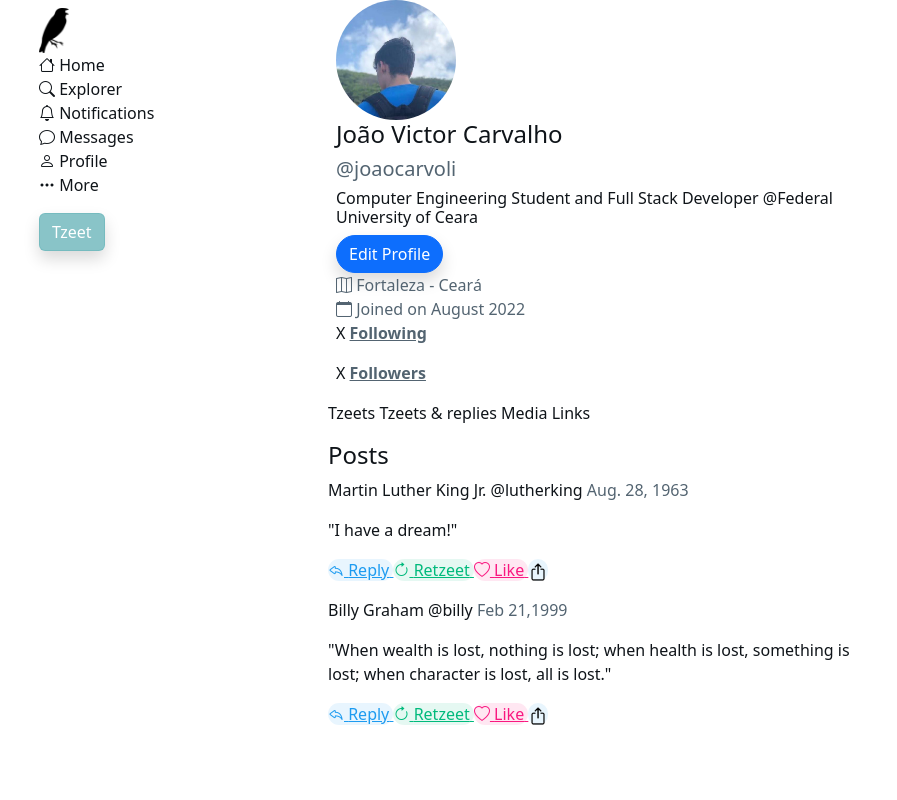
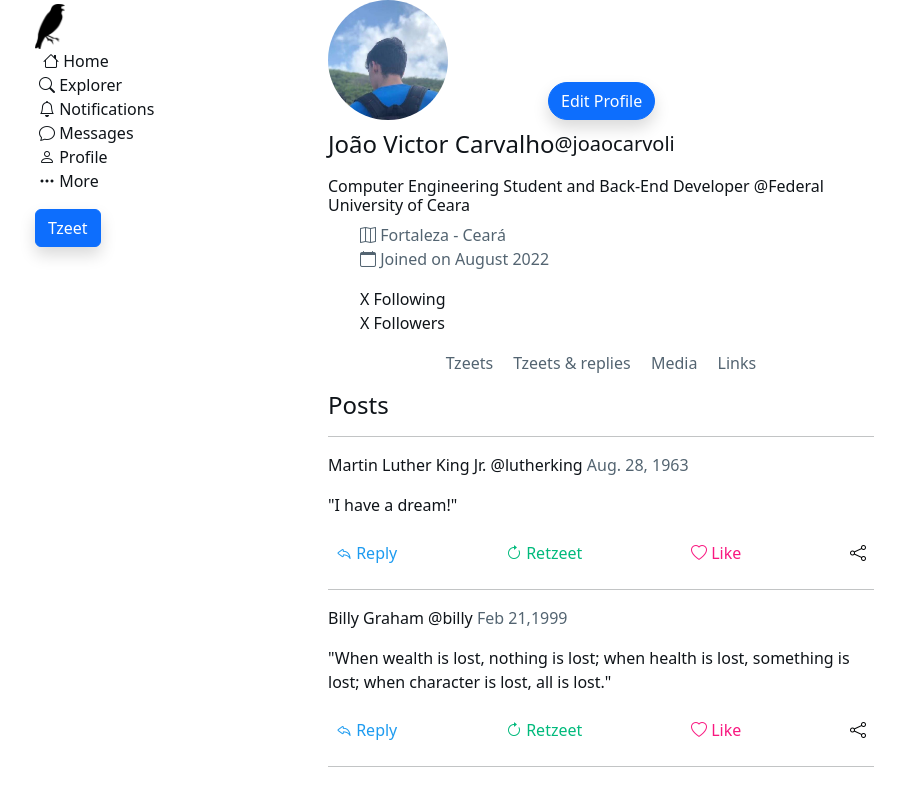
Before and after one commit to joaocarvoli-university/web, a plain HTML site: page index.html in a window 1280 px wide. Shown: the whole page, without its empty margins (39-936 px from the left). Drawn offline with nearby package versions, Linux system fonts and the light colour scheme.

Commit message:
Correcting the CSS classes and updating the HTML structure

```diff
--- a/assets/css/style.css
+++ b/assets/css/style.css
@@ -1,134 +1,98 @@
+/* General styles */
 body {
   background-color: rgb(255, 255, 255);
   color: rgb(15,20,25);
 }
 
-/* NAVIGATION */
-div.navigation_publications {
-  background-color: rgb(255, 255, 255);
-  color: rgb(15,20,25);
+ul {
+  list-style-type: none;
 }
 
-ul.navigation_publications {
-  list-style-type: none;
+a {
+  color: rgb(15,20,25);
+  text-decoration: none
+}
+
+a:hover {
+  color: rgb(15,20,25);
+  text-decoration: none;
+}
+
+/* Navbar */
+
+.navbar_actions {
   margin: 1;
   padding: 0;
-  text-align: left;
 }
 
-li.navigation_publications {
-  color: rgb(83, 100, 113);
+.navigation_publications_actions {
+  display: flex;
+  justify-content: space-around;
 }
 
-a.navigation_publications_links {
+
+.navbar_links {
   text-decoration: none;
   border-radius: 15px;
   color: rgb(15,20,25);
+  align-items: center;
 }
 
-a.navigation_publications_links:hover {
+.navbar_links:hover {
   background-color: rgba(15, 25, 20, 0.1);
+  color: rgb(15,20,25);
   font-weight: bold;
 }
 
 
-/*PROFILE*/
-img.profile {
-    border-radius: 50%;
+/* User profile */
+
+.profile_section {
+
 }
 
-h4.profile {
-  color: rgb(15, 20, 25);
+.profile {
+  display: flex;
+  align-items: center;
+  flex-wrap: wrap;
+  row-gap: 10px;
+}
+
+.profile_bar {
+  display: flex;
+  justify-content: space-between;
+  align-items: flex-end;
+  gap: 100px;
+}
+
+.user_info {
+  color: rgb(83, 100, 113);
+}
+
+.user_stats:hover {
+  font-weight: bold;
 }
 
 h5.profile {
   color: rgb(83, 100, 113);
 }
 
-h6.profile {
-  color: rgb(15, 20, 25);
-}
-
-div.stats {
-color: rgb(15,20,25);
-}
-
-li.stats {
-  color: rgb(15, 20, 25);
-  font-weight: bold;
-}
-
-a.stats {
-  color: rgb(83, 100, 113);
-  font-weight: bold;
-}
-
-a.stats:hover {
-  text-decoration: underline;
-}
-
-/* POST' ACTIONS */
-
-a.actions_links {
+.navigation_publications_links {
   color: rgb(83, 100, 113);
 }
 
-a.actions_links_reply_share {
-  background-color: rgba(29, 155, 240, 0.1);
-  color: rgba(29, 155, 240, 1);
-  border-radius: 15px;
+.navigation_publications_links:hover {
+  background-color: rgba(83, 100, 113, 0.279);
 }
 
-a.actions_links_reply_share:hover {
-  font-weight: bold;
-  background-color: rgba(29, 156, 240, 0.085);
-  color: rgba(29, 156, 240, 0.307);
-}
+/* Post */
 
-a.actions_links_retzeet {
-  background-color: rgba(0, 186, 124, 0.1);
-  color: rgba(0, 186, 124, 1);
-  border-radius: 15px;
-}
-
-a.actions_links_retzeet:hover {
-  background-color: rgba(0, 186, 124, 0.085);
-  color: rgba(0, 186, 124, 0.307);
-  font-weight: bold;
-}
-
-a.actions_links_like {
-  background-color: rgba(249, 24, 128, 0.1);
-  color: rgba(249, 24, 128, 1);
-  border-radius: 15px;
-}
-
-a.actions_links_like:hover {
-  background-color: rgba(249, 24, 128, 0.085);
-  color: rgba(249, 24, 128, 0.307);
-  font-weight: bold;
-}
-
-/* TZEET */
-
-button.tzeet {
-  background-color: rgba(34, 144, 152, 0.534);
-  border-color:rgba(34, 144, 152, 0.174);
-  margin: 0;
-}
-
-button.tzeet:hover {
-  background-color: rgb(34, 144, 152);
-  border-color: rgb(34, 144, 152);
-  margin: 0;
-}
-
-p.tzeet_content:hover {
+.tzeet_content:hover {
   background-color: rgba(230, 201, 38, 0.264);
   border-radius: 15px;
 }
 
-p.tzeet_info {
+.tzeet_info {
   color: rgb(15, 20, 25);
 }
 
@@ -136,16 +100,66 @@ span.tzeet_info {
   color: rgb(83, 100, 113);
 }
 
-/* USER'S TZEET */
-
-a.user_reference {
+.user_reference {
   margin: 1;
-  text-decoration: none;
   color:rgb(15, 20, 25);
 }
 
-a.user_reference:hover {
-  text-decoration: underline;
+.user_reference:hover {
   font-weight: bold;
-  text-decoration: none;
 }
+
+/* Post actions */
+
+.actions {
+  display: flex;
+  justify-content: space-between;
+  align-items: flex-start;
+}
+
+.actions_links {
+  color: rgb(83, 100, 113);
+}
+
+.actions_links_reply_share {
+  /*background-color: rgba(29, 155, 240, 0.1);*/
+  color: rgba(29, 155, 240, 1);
+}
+
+.actions_links_reply_share:hover {
+  font-weight: bold;
+  background-color: rgba(29, 156, 240, 0.085);
+  color: rgba(29, 156, 240, 0.307);
+}
+
+.actions_links_retzeet {
+  /*background-color: rgba(0, 186, 124, 0.1);*/
+  color: rgba(0, 186, 124, 1);
+}
+
+.actions_links_retzeet:hover {
+  background-color: rgba(0, 186, 124, 0.085);
+  color: rgba(0, 186, 124, 0.307);
+  font-weight: bold;
+}
+
+.actions_links_like {
+  /*background-color: rgba(249, 24, 128, 0.1);*/
+  color: rgba(249, 24, 128, 1);
+}
+
+.actions_links_like:hover {
+  background-color: rgba(249, 24, 128, 0.085);
+  color: rgba(249, 24, 128, 0.307);
+  font-weight: bold;
+}
+
+.actions_links_share {
+  /*background-color: rgba(7, 12, 16, 0.225);*/
+  color: rgb(0, 2, 3);
+}
+
+.actions_links_share:hover {
+  font-weight: bold;
+  background-color: rgba(7, 12, 16, 0.178);
+}
--- a/index.html
+++ b/index.html
@@ -14,94 +14,97 @@
   <body>
     <div class="container">
       <div class="row">
-        <div class="col-3 text-left p-1 m-1">
+        <div class="col-3 p-1">
           <div class="navigation_publications">
             <img class="tiziu" src="assets/images/icons/tiziu.png" alt="Tiziu" width="30">
-            <ul class="navigation_publications">
+            <ul class="navbar_actions">
               <li>
-                <a href="#home" class="navigation_publications_links">
+                <a href="#home" class="navbar_links p-2">
                   <i class="bi bi-house"></i>
                   <span>Home</span>
                 </a>
               </li>
               <li>
-                <a href="#explorer" class="navigation_publications_links">
+                <a href="#explorer" class="navbar_links p-1">
                   <i class="bi bi-search"></i>
                   <span>Explorer</span>
                 </a>
               </li>
               <li>
-                <a href="#notifications" class="navigation_publications_links">
+                <a href="#notifications" class="navbar_links p-1">
                   <i class="bi bi-bell"></i>
                   <span>Notifications</span>
                 </a>
               </li>
               <li>
-                <a href="#messages" class="navigation_publications_links">
+                <a href="#messages" class="navbar_links p-1">
                   <i class="bi bi-chat"></i>
                   <span>Messages</span>
                 </a>
               </li>
               <li>
-                <a href="#profile" class="navigation_publications_links">
+                <a href="#profile" class="navbar_links p-1">
                   <i class="bi bi-person"></i>
                   <span>Profile</span>
                 </a>
               </li>
               <li>
-                <a href="#more" class="navigation_publications_links">
+                <a href="#more" class="navbar_links p-1">
                   <i class="bi bi-three-dots"></i>
                   <span>More</span>
                 </a>
               </li>
             </ul>
             <div class="tzeet">
-              <button class="shadow btn btn-primary tzeet">Tzeet</button>
+              <button class="shadow btn btn-primary rounded2 profile_bar_item">Tzeet</button>
             </div>
           </div>
         </div>
         <div class="col-6">
+          <div class="profile_section">
             <div class="profile">
-            <img class="profile" src="assets/images/profile.jpeg" alt="Profile user photo" width="120">
-            <h4 class="profile">João Victor Carvalho</h4>
-            <h5 class="profile" >@joaocarvoli</h5>
-            <h6 class="profile" >Computer Engineering Student and Full Stack Developer @Federal University of Ceara</h6>
-            <a href="#edit_profile">
-              <button type="button" class="shadow btn btn-primary rounded-pill" >Edit Profile</button>
+              <div class="profile_bar">
+                <img id="image_profile" class="profile profile_bar_item rounded-circle" src="assets/images/profile.jpeg" alt="Profile user photo" width="120">
+                <a id="edit_profile" href="#edit_profile">
+                  <button type="button" class="shadow btn btn-primary rounded-pill profile_bar_item" >Edit Profile</button>
                 </a>
               </div>
+              <h4 id="user_complete_name">João Victor Carvalho</h4>
+              <h5 id="username">@joaocarvoli</h5>
+              <h6 id="user_bio">Computer Engineering Student and Back-End Developer @Federal University of Ceara</h6>
+            </div>
 
-          <ul class="navigation_publications">
-            <li class="navigation_publications">
+            <ul class="user_info">
+              <li>
                 <i class="bi bi-map"></i>
                 <span>Fortaleza - Ceará</span>
               </li>
-            <li class="navigation_publications">
+              <li>
                 <i class="bi bi-calendar"></i>
                 <span>Joined on August 2022</span>
               </li>
+            </ul>
+            <ul>
+              <li>
+                <span>X <a class="user_stats" href="#following">Following</a></span>
+              </li>
+              <li>
+                <span>X <a class="user_stats" href="#followers">Followers</a></span>
+              </li>
+            </ul>
 
-            <div class="stats">
-              <dl> X <a class="stats">Following</a></dl>
-              <dl> X <a class="stats">Followers</a></dl>
-            </div>
-          </ul>
+            <div class="navigation_publications_actions">
+              <p>
+                <a class="navigation_publications_links p-2" href="#tzeets">Tzeets</a>
+                <a class="navigation_publications_links p-2" href="#replies">Tzeets & replies</a>
+                <a class="navigation_publications_links p-2" href="#media">Media</a>
+                <a class="navigation_publications_links p-2" href="#links">Links</a>
+              </p>
             </div>
           </div>
-      <div class="row">
-        <div class="col-3"></div>
-        <div class="col-6">
-          <div class="navigation_publications">
-            <p>
-              <a class="navigation_publications_links" href="">Tzeets</a>
-              <a class="navigation_publications_links" href="">Tzeets & replies</a>
-              <a class="navigation_publications_links" href="">Media</a>
-              <a class="navigation_publications_links" href="">Links</a>
-            </p>
-          </div>
-
           <div>
             <h4>Posts</h4>
+            <hr>
             <div class="tzeet">
               <p class="tzeet_info">
                 Martin Luther King Jr. <a href="" class="user_reference"> @lutherking</a> <span class="tzeet_info">Aug. 28, 1963</span>
@@ -110,25 +113,24 @@
                 "I have a dream!"
               </p>
               <p class="actions">
-                <a class="actions_links_reply_share" href="">
+                <a class="actions_links_reply_share p-sm-2" href="">
                   <i class="bi bi-reply"></i>
                   <span>Reply</span>
                 </a>
-                <a class="actions_links_retzeet" href="">
+                <a class="actions_links_retzeet p-sm-2" href="">
                   <i class="bi bi-arrow-clockwise"></i>
                   <span>Retzeet</span>
                 </a>
-                <a class="actions_links_like" href="">
+                <a class="actions_links_like p-sm-2" href="">
                   <i class="bi bi-heart"></i>
                   <span>Like</span>
                 </a>
-                <a class="actions_links_reply_share" href="">
-                  <i class="bi bi-send"></i>
-                  <img src="/assets/images/icons/share.png"  width=20>
+                <a class="actions_links_share p-sm-2" href="">
+                  <i class="bi bi-share"></i>
                 </a>
               </p>
             </div>
-
+            <hr>
             <div class="tzeet">
               <p class="tzeet_info">
                 Billy Graham <a href="" class="user_reference"> @billy</a> <span class="tzeet_info">Feb 21,1999</span>
@@ -137,27 +139,29 @@
                 "When wealth is lost, nothing is lost; when health is lost, something is lost; when character is lost, all is lost."
               </p>
               <p class="actions">
-                <a class="actions_links_reply_share" href="">
+                <a class="actions_links_reply_share p-sm-2" href="">
                   <i class="bi bi-reply"></i>
                   <span>Reply</span>
                 </a>
-                <a class="actions_links_retzeet" href="">
+                <a class="actions_links_retzeet p-sm-2" href="">
                   <i class="bi bi-arrow-clockwise"></i>
                   <span>Retzeet</span>
                 </a>
-                <a class="actions_links_like" href="">
+                <a class="actions_links_like p-sm-2" href="">
                   <i class="bi bi-heart"></i>
                   <span>Like</span>
                 </a>
-                <a class="actions_links_reply_share" href="">
-                  <i class="bi bi-send"></i>
-                  <img src="/assets/images/icons/share.png"  width=20>
+                <a class="actions_links_share p-sm-2" href="">
+                  <i class="bi bi-share"></i>
                 </a>
               </p>
             </div>
+            <hr>
           </div>
         </div>
-        <div class="col-3"></div>
+        <div class="col-3">
+
+        </div>
       </div>
     </div>
     <script src="https://cdn.jsdelivr.net/npm/bootstrap@5.2.0/dist/js/bootstrap.bundle.min.js" integrity="sha384-A3rJD856KowSb7dwlZdYEkO39Gagi7vIsF0jrRAoQmDKKtQBHUuLZ9AsSv4jD4Xa" crossorigin="anonymous"></script>
```
Lines whose indentation alone changed are shown as unchanged.
